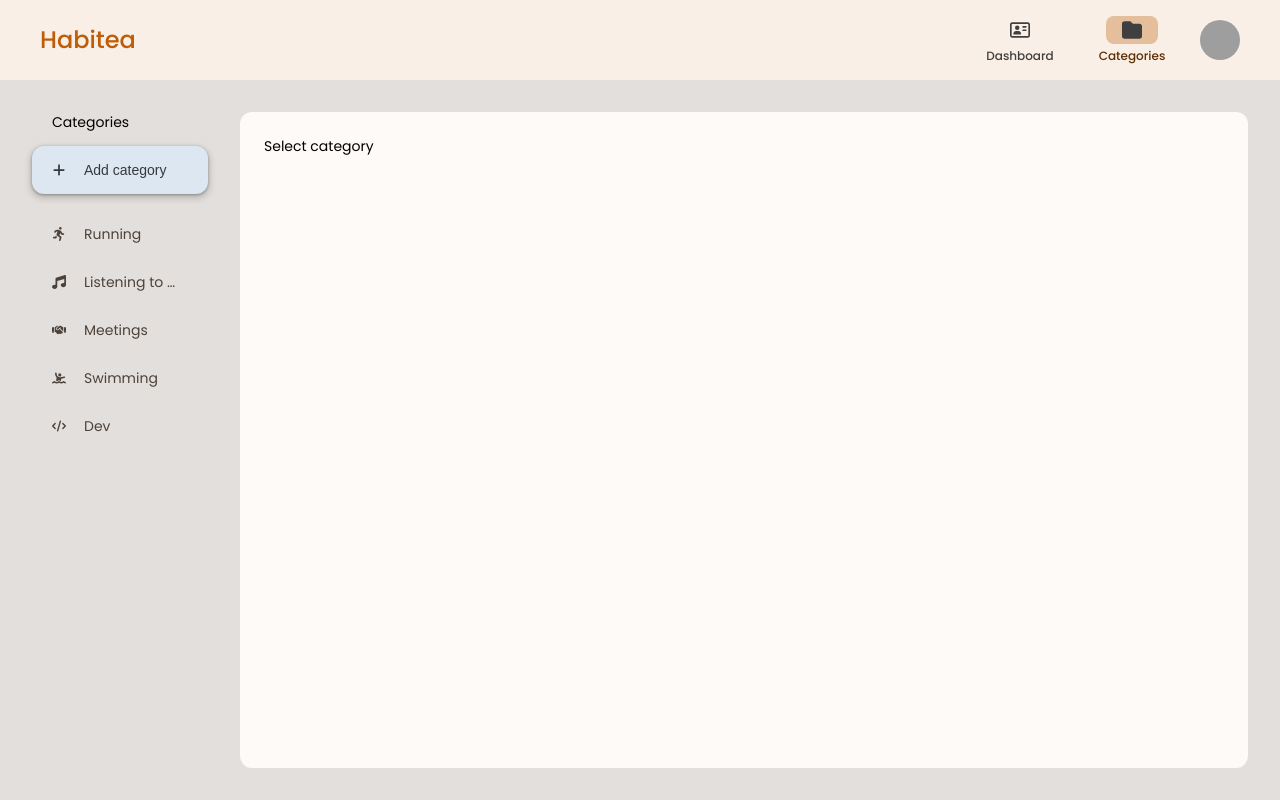
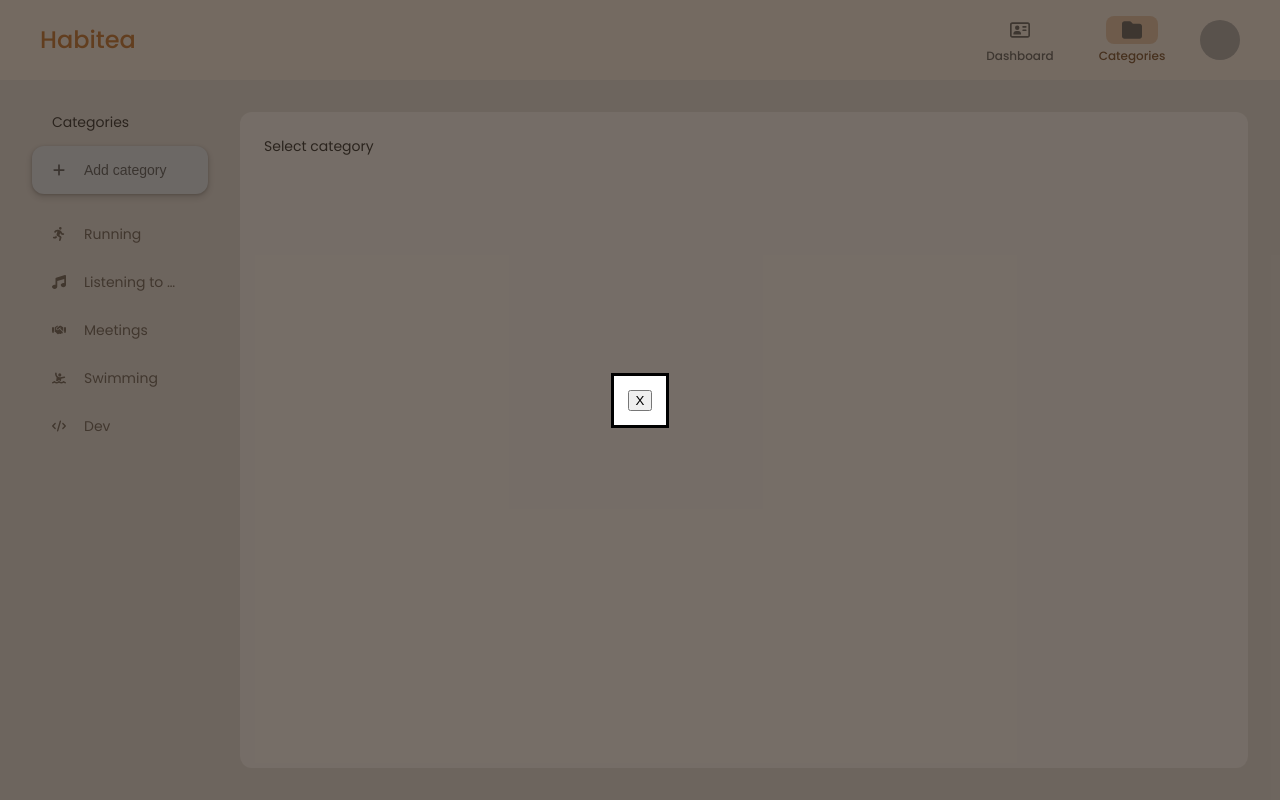
Before and after one commit to habiteam/habitea, a Next.js app: page /app/categories in a window 1280 px wide. Both pictures are taken after a click on the button "Add category". Built offline with nearby package versions, Linux system fonts and the light colour scheme; grey boxes are pictures that could not be loaded.

Commit message:
fix: categories

```diff
--- /dev/null
+++ b/common/components/Dialog/Dialog.module.scss
@@ -0,0 +1,10 @@
+@import '../../../styles/colors.module.scss';
+
+.dialog {
+  &::backdrop {
+    background-color: adjust-color(
+      mix($color-primary, #2e2e2e, 10%),
+      $alpha: -0.3
+    );
+  }
+}
--- /dev/null
+++ b/common/components/Dialog/Dialog.tsx
@@ -0,0 +1,57 @@
+import { useEffect, useRef } from 'react';
+import styles from './Dialog.module.scss';
+
+export interface DialogPropsSchema
+  extends React.DetailedHTMLProps<
+    React.DialogHTMLAttributes<HTMLDialogElement>,
+    HTMLDialogElement
+  > {
+  handleClose?: () => void;
+}
+
+export default function Dialog(props: DialogPropsSchema) {
+  const dialogRef = useRef<HTMLDialogElement>(null);
+
+  useEffect(() => {
+    function closeDialog() {
+      dialogRef.current?.close();
+      if (props.handleClose) {
+        props.handleClose();
+      }
+    }
+
+    function handleClickOutside(event: MouseEvent) {
+      const rect = dialogRef.current?.getBoundingClientRect();
+      if (rect) {
+        if (
+          !(
+            rect.top <= event.clientY &&
+            event.clientY <= rect.top + rect.height &&
+            rect.left <= event.clientX &&
+            event.clientX <= rect.left + rect.width
+          )
+        )
+          closeDialog();
+      }
+    }
+
+    if (props.open) {
+      dialogRef.current?.showModal();
+      document.addEventListener('mousedown', handleClickOutside);
+    } else {
+      closeDialog();
+    }
+
+    return () => {
+      document.removeEventListener('mousedown', handleClickOutside);
+    };
+  }, [props.open]);
+
+  return (
+    <dialog ref={dialogRef} className={styles.dialog}>
+      <button onClick={props.handleClose}>X</button>
+      {props.children}
+      <form method="dialog"></form>
+    </dialog>
+  );
+}
--- a/common/components/DropdownMenu/DropdownMenu.tsx
+++ b/common/components/DropdownMenu/DropdownMenu.tsx
@@ -44,13 +44,13 @@ function DropdownItem(props: { item: DropdownMenuItem }) {
 }
 
 export default function DropdownMenu(props: DropdownMenuProps) {
-  const dialogRef = useRef<HTMLUListElement>(null);
+  const dropdownRef = useRef<HTMLUListElement>(null);
 
   useEffect(() => {
     function handleClickOutside(event: MouseEvent) {
       if (
-        dialogRef.current &&
-        !dialogRef.current.contains(event.target as Node)
+        dropdownRef.current &&
+        !dropdownRef.current.contains(event.target as Node)
       ) {
         props.onClose();
       }
@@ -60,14 +60,14 @@ export default function DropdownMenu(props: DropdownMenuProps) {
     return () => {
       document.removeEventListener('mousedown', handleClickOutside);
     };
-  }, [dialogRef]);
+  }, [dropdownRef]);
 
   return (
     <>
       {props.isOpen && (
         <div className={styles.dropdown}>
           <ul
-            ref={dialogRef}
+            ref={dropdownRef}
             className={classNames(
               styles['dropdown-list'],
               styles[`dropdown-list--${props.color ?? 'default'}`],
--- a/components/AppLayout/AppLayout.tsx
+++ b/components/AppLayout/AppLayout.tsx
@@ -26,7 +26,7 @@ export default function AppLayout(props: AppLayoutProps) {
   return (
     <div className={styles.layout}>
       <AppHeader />
-      <main>{props.children}</main>
+      <div>{props.children}</div>
     </div>
   );
 }
--- /dev/null
+++ b/components/CategoriesLayout/CategoriesItem/CategoriesItem.module.scss
@@ -0,0 +1,38 @@
+@import '../../../styles/colors.module';
+
+.item {
+  font-size: 1.4rem;
+  line-height: 2rem;
+  padding: 14px 20px;
+  border: none;
+  border-radius: 12px;
+  display: flex;
+  gap: 18px;
+  align-items: center;
+  cursor: pointer;
+  border-radius: 24px;
+  color: mix($color-primary, #3f3f3f, 10%);
+  transition: all 400ms ease-in-out;
+
+  span {
+    white-space: nowrap;
+    overflow: hidden;
+    text-overflow: ellipsis;
+  }
+
+  &:hover {
+    color: mix($color-primary, #000, 10%);
+    background-color: mix($color-primary, #fff, 10%);
+  }
+
+  &--active {
+    border-radius: 12px;
+    color: mix($color-primary, #000, 10%);
+    background-color: mix($color-primary, #fff, 40%);
+
+    &:hover,
+    &:focus-visible {
+      background-color: mix($color-primary, #fff, 50%);
+    }
+  }
+}
--- /dev/null
+++ b/components/CategoriesLayout/CategoriesItem/CategoriesItem.tsx
@@ -0,0 +1,34 @@
+import Link from 'next/link';
+import React from 'react';
+import { useRouter } from 'next/router';
+import classNames from 'classnames';
+import { FontAwesomeIcon } from '@fortawesome/react-fontawesome';
+import { findIconDefinition } from '@fortawesome/fontawesome-svg-core';
+import { ActivityCategory } from '../../../common/schemas/activity-category';
+import styles from './CategoriesItem.module.scss';
+
+export default function CategoriesItem(props: ActivityCategory) {
+  const router = useRouter();
+  const href = `/app/categories/${props.id}`;
+
+  return (
+    <Link
+      className={classNames(
+        styles.item,
+        router.asPath.indexOf(href) !== -1 ? styles['item--active'] : '',
+      )}
+      href={href}
+    >
+      {props.icon && (
+        <FontAwesomeIcon
+          icon={findIconDefinition({
+            prefix: 'fas',
+            iconName: props.icon,
+          })}
+          width={14}
+        ></FontAwesomeIcon>
+      )}
+      <span>{props.name}</span>
+    </Link>
+  );
+}
--- a/components/CategoriesLayout/CategoriesLayout.module.scss
+++ b/components/CategoriesLayout/CategoriesLayout.module.scss
@@ -8,7 +8,7 @@
   gap: 16px;
   min-height: calc(100vh - 80px);
 
-  .categories-list-container {
+  aside {
     @include scrollbar();
     margin: 0px;
     padding: 0px;
@@ -16,14 +16,13 @@
     max-width: 280px;
     flex: 4;
 
-    .categories-headline {
+    .headline {
       margin: 0 0 14px 20px;
       font-size: 1.4rem;
       line-height: 1.43;
     }
 
-    .categories-list-create-button,
-    .categories-list-item {
+    .add-button {
       font-size: 1.4rem;
       line-height: 2rem;
       padding: 14px 20px;
@@ -33,9 +32,6 @@
       gap: 18px;
       align-items: center;
       cursor: pointer;
-    }
-
-    .categories-list-create-button {
       background-color: mix($color-info, #fff, 25%);
       width: calc(100% - 16px);
       color: mix($color-info, #2e2e2e, 10%);
@@ -53,45 +49,17 @@
       }
     }
 
-    .categories-list {
+    .list {
       margin: 16px 0 0 0;
       padding: 0px 8px 0px 0px;
       list-style-type: none;
       max-height: calc(100vh - 244px);
       overflow: auto;
       scrollbar-gutter: stable;
-
-      .categories-list-item {
-        border-radius: 24px;
-        color: mix($color-primary, #3f3f3f, 10%);
-        transition: all 400ms ease-in-out;
-
-        span {
-          white-space: nowrap;
-          overflow: hidden;
-          text-overflow: ellipsis;
-        }
-
-        &:hover {
-          color: mix($color-primary, #000, 10%);
-          background-color: mix($color-primary, #fff, 10%);
-        }
-
-        &--active {
-          border-radius: 12px;
-          color: mix($color-primary, #000, 10%);
-          background-color: mix($color-primary, #fff, 40%);
-
-          &:hover,
-          &:focus-visible {
-            background-color: mix($color-primary, #fff, 50%);
-          }
-        }
-      }
     }
   }
 
-  .category-wrapper {
+  main {
     flex: 20;
     padding: 24px;
     border-radius: 12px;
--- a/components/CategoriesLayout/CategoriesLayout.tsx
+++ b/components/CategoriesLayout/CategoriesLayout.tsx
@@ -4,9 +4,11 @@ import { FontAwesomeIcon } from '@fortawesome/react-fontawesome';
 import classNames from 'classnames';
 import Link from 'next/link';
 import { useRouter } from 'next/router';
-import React, { ReactElement } from 'react';
+import React, { ReactElement, useState } from 'react';
+import Dialog from '../../common/components/Dialog/Dialog';
 import { getAppLayout } from '../AppLayout/AppLayout';
 import { activityCategoriesMock } from './categories.mocks';
+import CategoriesItem from './CategoriesItem/CategoriesItem';
 import styles from './CategoriesLayout.module.scss';
 
 export interface AppLayoutProps {
@@ -14,49 +16,32 @@ export interface AppLayoutProps {
 }
 
 export default function CategoriesLayout(props: AppLayoutProps) {
-  const router = useRouter();
-  const categoriesRender: any[] = [];
-
-  activityCategoriesMock.forEach((category, i) => {
-    const href = `/app/categories/${category.id}`;
-
-    categoriesRender.push(
-      <li key={i}>
-        <Link
-          className={classNames(
-            styles['categories-list-item'],
-            router.asPath.indexOf(href) !== -1
-              ? styles['categories-list-item--active']
-              : '',
-          )}
-          href={href}
-        >
-          {category.icon && (
-            <FontAwesomeIcon
-              icon={findIconDefinition({
-                prefix: 'fas',
-                iconName: category.icon,
-              })}
-              width={14}
-            ></FontAwesomeIcon>
-          )}
-          <span>{category.name}</span>
-        </Link>
-      </li>,
-    );
-  });
+  const [isCreateDialogOpen, setIsCreateDialogOpen] = useState<boolean>(false);
 
   return (
     <div className={styles.layout}>
-      <div className={styles['categories-list-container']}>
-        <div className={styles['categories-headline']}>Categories</div>
-        <button className={styles['categories-list-create-button']}>
+      <aside>
+        <div className={styles.headline}>Categories</div>
+        <button
+          className={styles['add-button']}
+          onClick={() => setIsCreateDialogOpen(true)}
+        >
           <FontAwesomeIcon icon={faPlus} width={14}></FontAwesomeIcon>
           Add category
         </button>
-        <ul className={styles['categories-list']}> {categoriesRender}</ul>
-      </div>
-      <div className={styles['category-wrapper']}>{props.children}</div>
+        <Dialog
+          open={isCreateDialogOpen}
+          handleClose={() => setIsCreateDialogOpen(false)}
+        ></Dialog>
+        <ul className={styles.list}>
+          {activityCategoriesMock.map((category, i) => (
+            <li key={i}>
+              <CategoriesItem {...category}></CategoriesItem>
+            </li>
+          ))}
+        </ul>
+      </aside>
+      <main>{props.children}</main>
     </div>
   );
 }
--- /dev/null
+++ b/pages/404.tsx
@@ -0,0 +1,3 @@
+export default function Custom404() {
+  return <div>Error</div>;
+}
```
